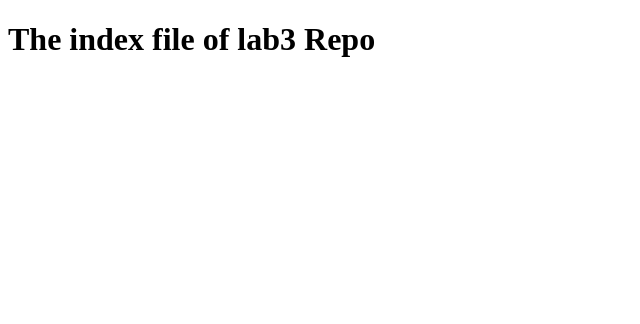
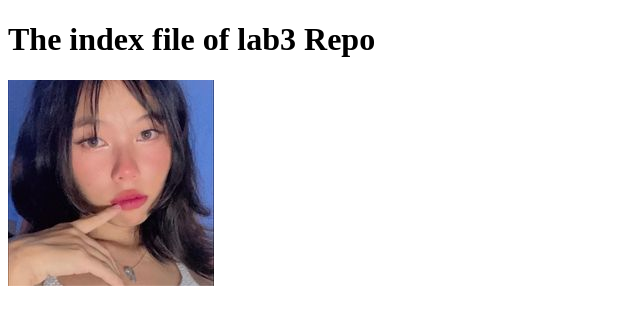
Before and after one commit to Juzuu24/Lab3repo, a plain HTML site: page index.html in a window 1280 px wide. Shown: the whole page, without its empty margins (0-640 px from the left). Drawn offline with Linux system fonts and the light colour scheme.

Commit message:
My friend's image is added in index.html

```diff
--- a/index.html
+++ b/index.html
@@ -7,5 +7,6 @@
 </head>
 <body>
     <h1>The index file of lab3 Repo</h1>
+    <img src="image.png" alt="Zanzimg">
 </body>
 </html>
```
Also changed, not shown: image.png (added).
